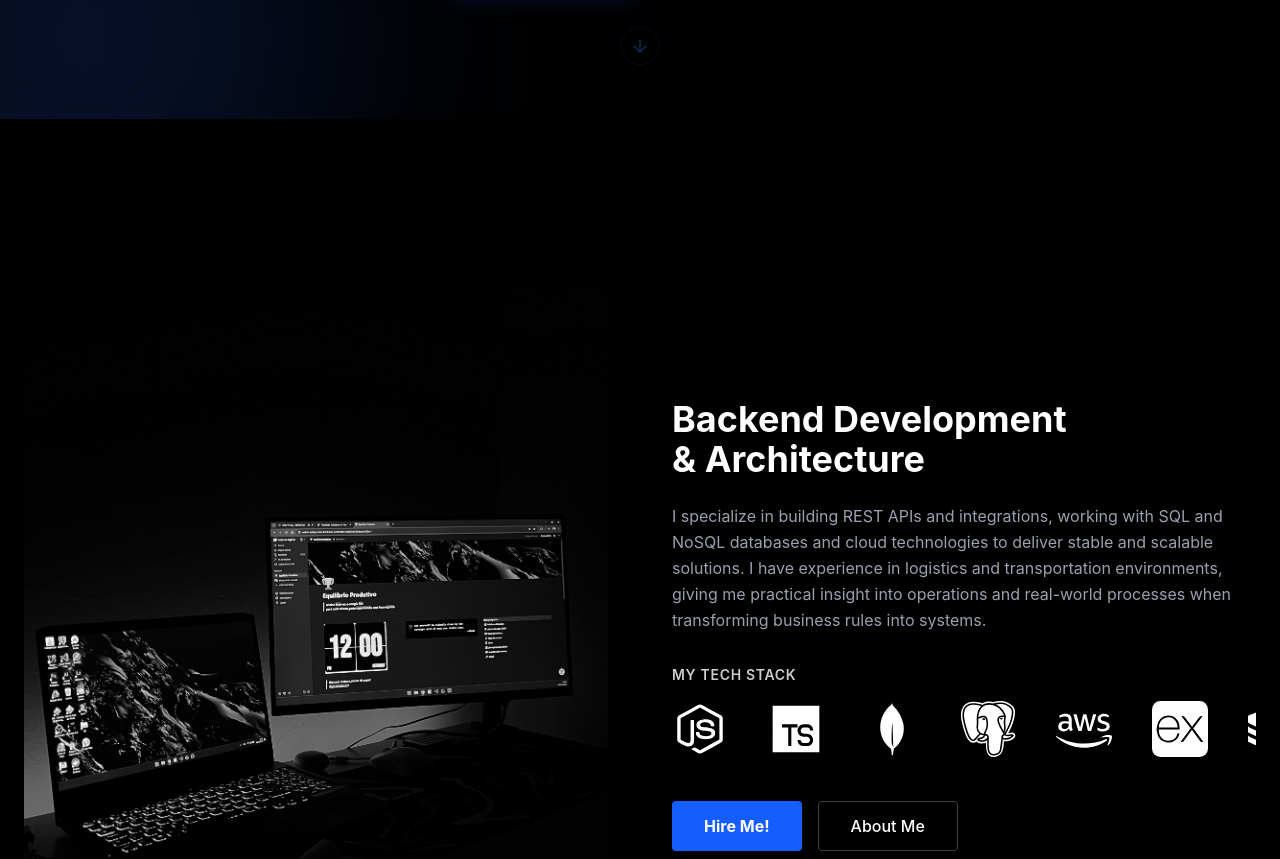
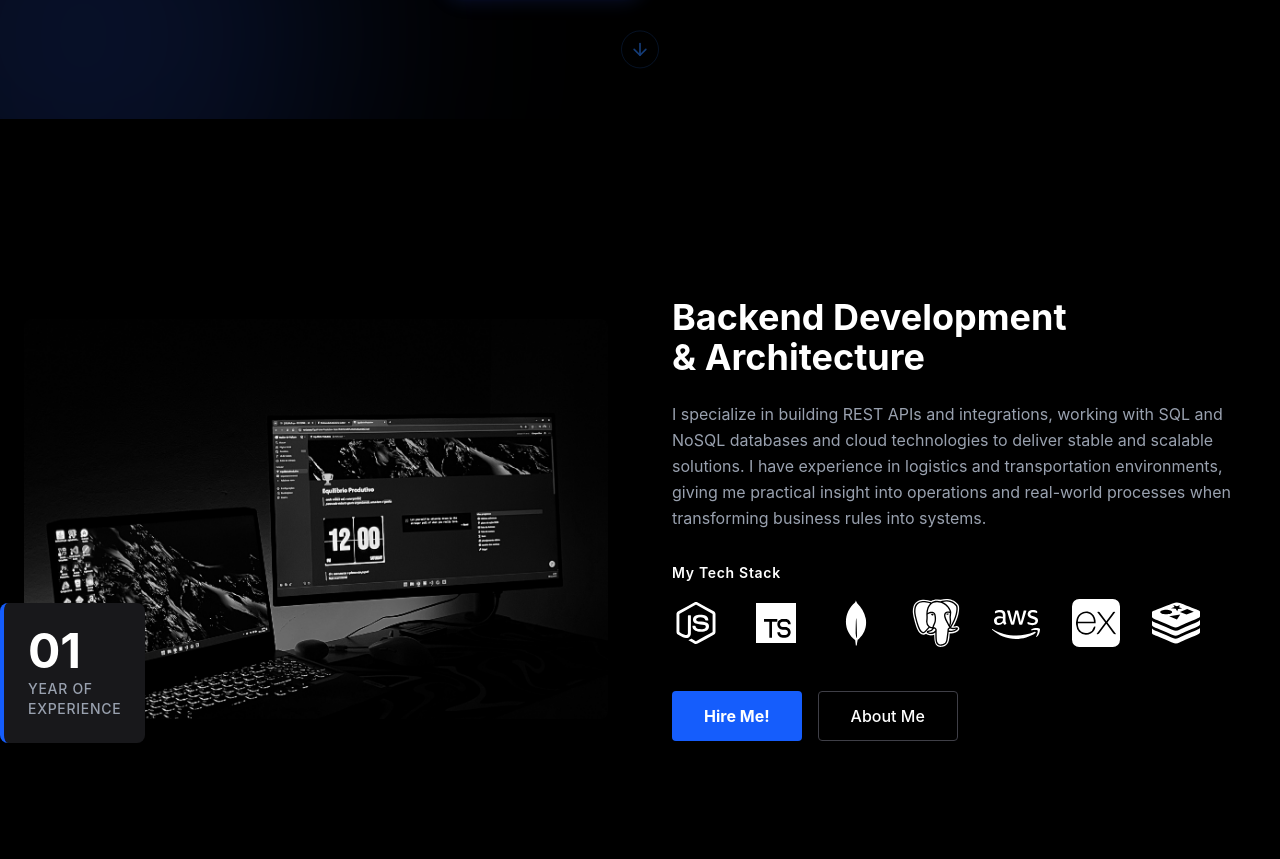
Before and after one commit to Wylham/portfolio-wylhamdev, a React (Vite) app: page / in a window 1280 px wide. Shown: the part 681-1540 px from the top of the page. Built offline with nearby package versions, Linux system fonts and the light colour scheme.

Commit message:
refactor: ajustar layout e estilos nos componentes About, Hero e Navbar; corrigir tradução no arquivo de traduções

```diff
--- a/src/components/About.tsx
+++ b/src/components/About.tsx
@@ -15,9 +15,9 @@ export default function About() {
   const { t } = useLanguage();
 
   return (
-    <section id="about" className="py-16 lg:py-24 bg-black relative overflow-hidden">
-      <div className="container mx-auto px-6">
-        <div className="grid lg:grid-cols-2 gap-12 lg:gap-16 items-center lg:min-h-[820px]">
+    <section id="about" className="pt-16 pb-20 lg:py-0 lg:min-h-screen lg:flex lg:items-center bg-black relative">
+      <div className="container mx-auto px-6 w-full lg:py-12">
+        <div className="grid lg:grid-cols-2 gap-12 lg:gap-16 items-center">
           {/* Left Column: Image */}
           <motion.div
             initial={{ opacity: 0, x: -50 }}
@@ -30,7 +30,7 @@ export default function About() {
               <img
                 src="/pcwiu.jpeg"
                 alt="Workspace"
-                className="w-full h-[520px] sm:h-[620px] lg:h-[760px] object-cover object-center grayscale group-hover:grayscale-0 group-hover:scale-105 transition-all duration-500"
+                className="w-full h-[360px] sm:h-[480px] lg:h-[50vh] object-cover object-center grayscale group-hover:grayscale-0 group-hover:scale-105 transition-all duration-500"
               />
             </div>
 
@@ -57,10 +57,8 @@ export default function About() {
 
             {/* Skills / Logos */}
             <div className="mb-10">
-              <h3 className="text-white font-semibold mb-4 uppercase tracking-wider text-sm opacity-80">
-                {t.about.techStack}
-              </h3>
-              <div className="flex items-center gap-8 sm:gap-10 overflow-x-auto whitespace-nowrap pb-1">
+              <h3 className="text-white font-semibold mb-4 tracking-wider text-sm">{t.about.techStack}</h3>
+              <div className="flex flex-wrap items-center gap-5 sm:gap-6 lg:gap-8 pb-1">
                 {skills.map((skill) => (
                   <img
                     key={skill.name}
@@ -68,7 +66,7 @@ export default function About() {
                     alt={`Logo ${skill.name}`}
                     title={skill.name}
                     loading="lazy"
-                    className="h-12 sm:h-14 w-auto object-contain shrink-0"
+                    className="h-9 sm:h-12 w-auto min-w-[28px] object-contain"
                   />
                 ))}
               </div>
--- a/src/components/Hero.tsx
+++ b/src/components/Hero.tsx
@@ -6,7 +6,7 @@ export default function Hero() {
   const { t } = useLanguage();
 
   return (
-    <section className="relative min-h-screen flex items-center pt-24 pb-12 lg:pt-20 lg:pb-0 overflow-hidden bg-black">
+    <section className="relative min-h-screen flex items-center pt-28 pb-12 sm:pt-24 lg:pt-20 lg:pb-0 overflow-hidden bg-black">
       {/* Background Gradients */}
       <div className="absolute top-0 right-0 w-[500px] h-[500px] bg-blue-900/40 rounded-full blur-[120px] pointer-events-none transform translate-x-1/3 -translate-y-1/3"></div>
       <div className="absolute bottom-0 left-0 w-[500px] h-[500px] bg-blue-900/30 rounded-full blur-[120px] pointer-events-none transform -translate-x-1/3 translate-y-1/3"></div>
@@ -24,12 +24,12 @@ export default function Hero() {
               <span className="text-blue-400 font-mono text-lg md:text-xl tracking-wide mb-2 text-left">
                 {t.hero.hello}
               </span>
-              <h1 className="text-5xl sm:text-7xl md:text-8xl lg:text-9xl font-semibold text-white leading-none tracking-tighter text-center">
+              <h1 className="text-5xl sm:text-7xl md:text-8xl lg:text-8xl xl:text-9xl font-semibold text-white leading-none tracking-tighter text-center">
                 Wylham
               </h1>
               <div className="relative inline-block mt-1 self-center">
                 <div className="absolute bottom-0 left-0 w-full h-[55%] bg-blue-500"></div>
-                <span className="relative text-5xl sm:text-7xl md:text-8xl lg:text-9xl font-semibold italic text-white leading-none tracking-tighter">
+                <span className="relative text-5xl sm:text-7xl md:text-8xl lg:text-8xl xl:text-9xl font-semibold italic text-white leading-none tracking-tighter">
                   Dev
                 </span>
               </div>
@@ -45,9 +45,12 @@ export default function Hero() {
               {t.hero.downloadCv}
               <Download size={20} className="group-hover:translate-y-1 transition-transform" />
             </button>
-            <button className="px-8 py-4 border border-gray-700 hover:border-white text-white font-medium rounded-full transition-all text-lg hover:bg-white/5">
+            <a
+              href="#portfolio"
+              className="px-8 py-4 border border-gray-700 hover:border-white text-white font-medium rounded-full transition-all text-lg hover:bg-white/5"
+            >
               {t.hero.myWork}
-            </button>
+            </a>
           </div>
         </motion.div>
       </div>
--- a/src/components/Navbar.tsx
+++ b/src/components/Navbar.tsx
@@ -1,4 +1,4 @@
-import { useState, useEffect } from "react";
+import React, { useState, useEffect } from "react";
 import { Menu, X, Globe } from "lucide-react";
 import { motion, AnimatePresence } from "motion/react";
 import { useLanguage } from "../context/LanguageContext";
@@ -27,6 +27,14 @@ export default function Navbar() {
     setLanguage(language === "en" ? "pt" : "en");
   };
 
+  const handleMobileNav = (e: React.MouseEvent<HTMLAnchorElement>, href: string) => {
+    e.preventDefault();
+    setIsOpen(false);
+    setTimeout(() => {
+      document.querySelector(href)?.scrollIntoView({ behavior: "smooth" });
+    }, 300);
+  };
+
   return (
     <nav
       className={`fixed top-0 left-0 right-0 z-50 transition-all duration-300 ${
@@ -35,7 +43,7 @@ export default function Navbar() {
     >
       <div className="container mx-auto px-6 flex items-center justify-between">
         <a href="#" className="flex-shrink-0">
-          <img src="/logos-w/LogoWhiteWDEV.svg" alt="WylhamDev Logo" className="h-8 w-auto" />
+          <img src="/logos-w/LogoWhiteWDEV.svg" alt="WylhamDev Logo" className="h-6 md:h-8 w-auto" />
         </a>
 
         {/* Desktop Nav */}
@@ -89,15 +97,15 @@ export default function Navbar() {
             initial={{ opacity: 0, height: 0 }}
             animate={{ opacity: 1, height: "auto" }}
             exit={{ opacity: 0, height: 0 }}
-            className="md:hidden bg-black border-t border-gray-800 overflow-hidden"
+            className="md:hidden bg-black overflow-hidden mt-4"
           >
-            <div className="flex flex-col p-6 space-y-4">
+            <div className="flex flex-col px-6 pt-8 pb-6 space-y-6">
               {navLinks.map((link) => (
                 <a
                   key={link.name}
                   href={link.href}
                   className="text-gray-300 hover:text-blue-500 font-medium"
-                  onClick={() => setIsOpen(false)}
+                  onClick={(e) => handleMobileNav(e, link.href)}
                 >
                   {link.name}
                 </a>
@@ -105,7 +113,7 @@ export default function Navbar() {
               <a
                 href="#contact"
                 className="inline-block text-center px-6 py-3 bg-blue-600 text-white font-bold rounded-lg"
-                onClick={() => setIsOpen(false)}
+                onClick={(e) => handleMobileNav(e, "#contact")}
               >
                 {t.nav.hireMe}
               </a>
--- a/src/translations.ts
+++ b/src/translations.ts
@@ -18,7 +18,7 @@ export const translations = {
       myWork: "My Projects",
     },
     about: {
-      yearsExperience: "Years of\nExperience",
+      yearsExperience: "Year of\nExperience",
       title: "Backend Development\n& Architecture",
       description:
         "I specialize in building REST APIs and integrations, working with SQL and NoSQL databases and cloud technologies to deliver stable and scalable solutions. I have experience in logistics and transportation environments, giving me practical insight into operations and real-world processes when transforming business rules into systems.",
```
